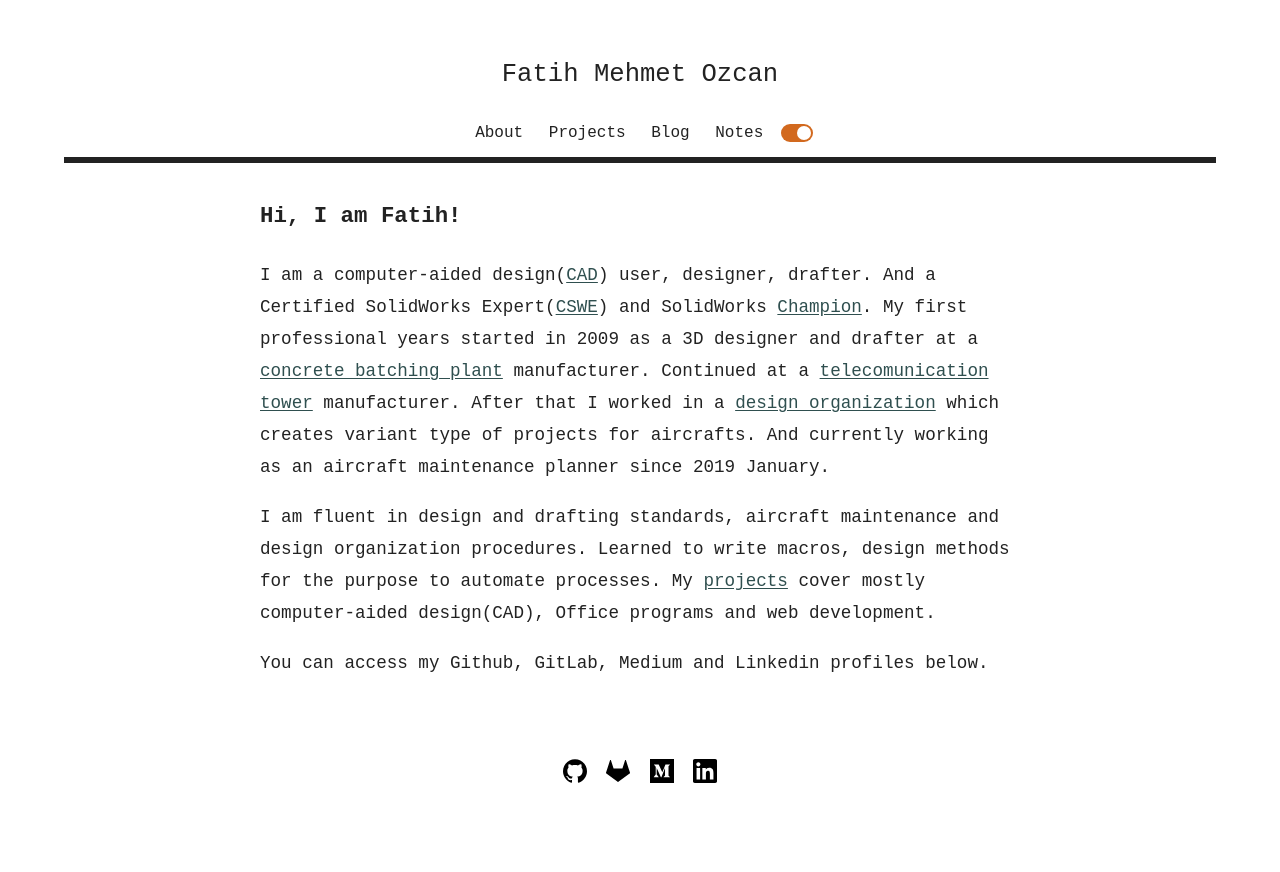
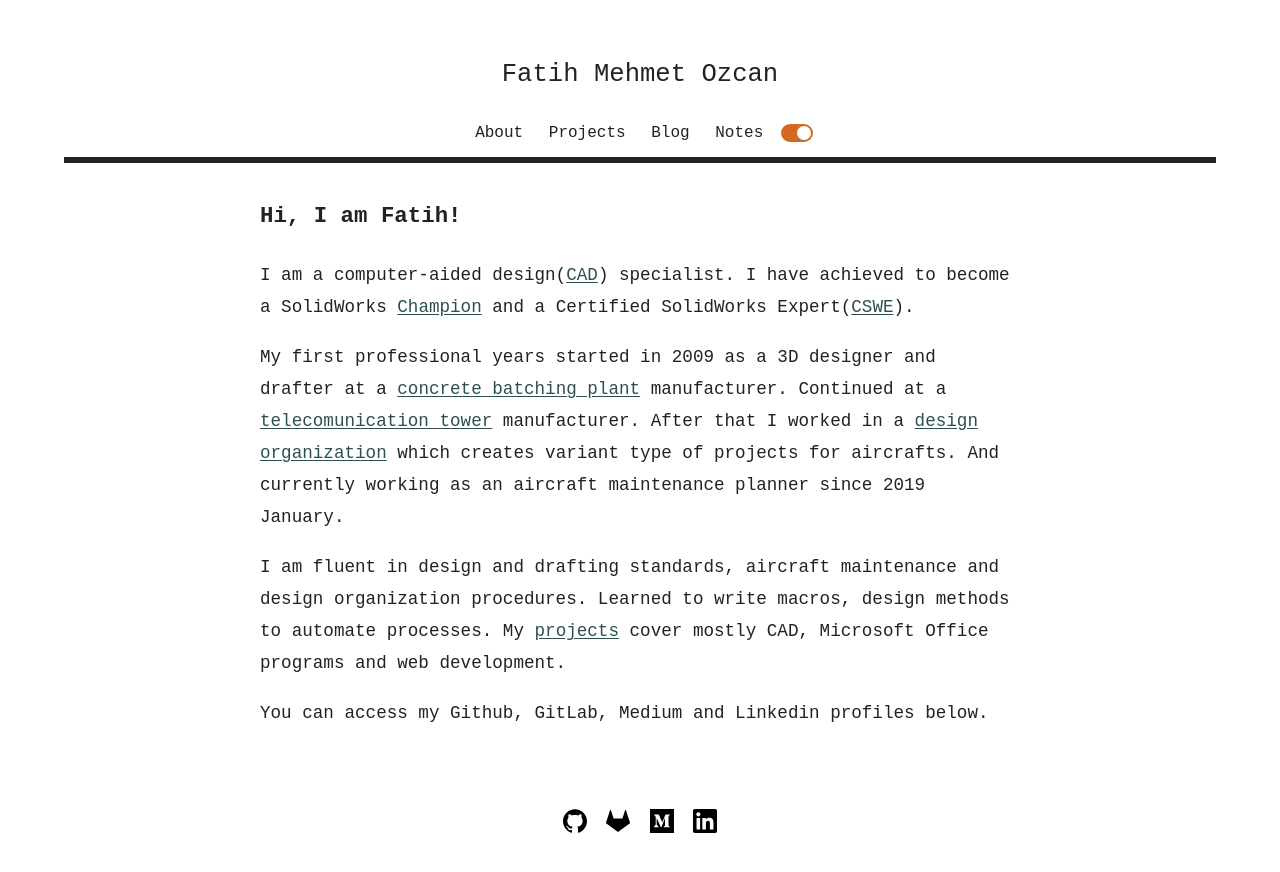
Before and after one commit to fatihmeh/fatihmeh.github.io, a Jekyll site: the page built from index.html, in a window 1280 px wide. Shown: the top 872 px of the page. Built offline with Jekyll 4.4.1, drawn with Linux system fonts in a browser that asks for light colours.

Commit message:
Update index.html

```diff
--- a/index.html
+++ b/index.html
@@ -4,8 +4,10 @@
 ---
 
 <h2 class="parag-header">Hi, I am Fatih!</h2>
-<p class="about">I am a computer-aided design(<a href="https://en.wikipedia.org/wiki/Computer-aided_design" target="_blank">CAD</a>) user, designer, drafter. And a Certified SolidWorks Expert(<a href="https://www.credly.com/badges/714364cf-6316-4259-a887-f85d9bb7d731/public_url" target="_blank">CSWE</a>) and SolidWorks <a href="https://www.credly.com/org/dassault-systemes/badge/solidworks-champion" target="_blank">Champion</a>. My first professional years started in 2009 as a 3D designer and drafter at a <a href="https://en.wikipedia.org/wiki/Concrete_plant" target="_blank">concrete batching plant</a> manufacturer. Continued at a <a href="https://en.wikipedia.org/wiki/Radio_masts_and_towers#Tubular_steel" target="_blank">telecomunication tower</a> manufacturer. After that I worked in a <a href="https://www.easa.europa.eu/domains/aircraft-products/design-organisations" target="_blank">design organization</a> which creates variant type of projects for aircrafts. And currently working as an aircraft maintenance planner since 2019 January.</p>
+<p class="about">I am a computer-aided design(<a href="https://en.wikipedia.org/wiki/Computer-aided_design" target="_blank">CAD</a>) specialist. I have achieved to become a SolidWorks <a href="https://www.credly.com/earner/earned/badge/299bb037-063a-4071-bd22-4425362f5d5e/public_url" target="_blank">Champion</a> and a Certified SolidWorks Expert(<a href="https://www.credly.com/badges/714364cf-6316-4259-a887-f85d9bb7d731/public_url" target="_blank">CSWE</a>).</p>
 <br>
-<p class="about">I am fluent in design and drafting standards, aircraft maintenance and design organization procedures. Learned to write macros, design methods for the purpose to automate processes. My <a href="/projects">projects</a> cover mostly computer-aided design(CAD), Office programs and web development.</p>
+<p class="about">My first professional years started in 2009 as a 3D designer and drafter at a <a href="https://en.wikipedia.org/wiki/Concrete_plant" target="_blank">concrete batching plant</a> manufacturer. Continued at a <a href="https://en.wikipedia.org/wiki/Radio_masts_and_towers#Tubular_steel" target="_blank">telecomunication tower</a> manufacturer. After that I worked in a <a href="https://www.easa.europa.eu/domains/aircraft-products/design-organisations" target="_blank">design organization</a> which creates variant type of projects for aircrafts. And currently working as an aircraft maintenance planner since 2019 January.</p>
+<br>
+<p class="about">I am fluent in design and drafting standards, aircraft maintenance and design organization procedures. Learned to write macros, design methods to automate processes. My <a href="/projects">projects</a> cover mostly CAD, Microsoft Office programs and web development.</p>
 <br>
 <p class="about-margin">You can access my Github, GitLab, Medium and Linkedin profiles below.</p>
```
